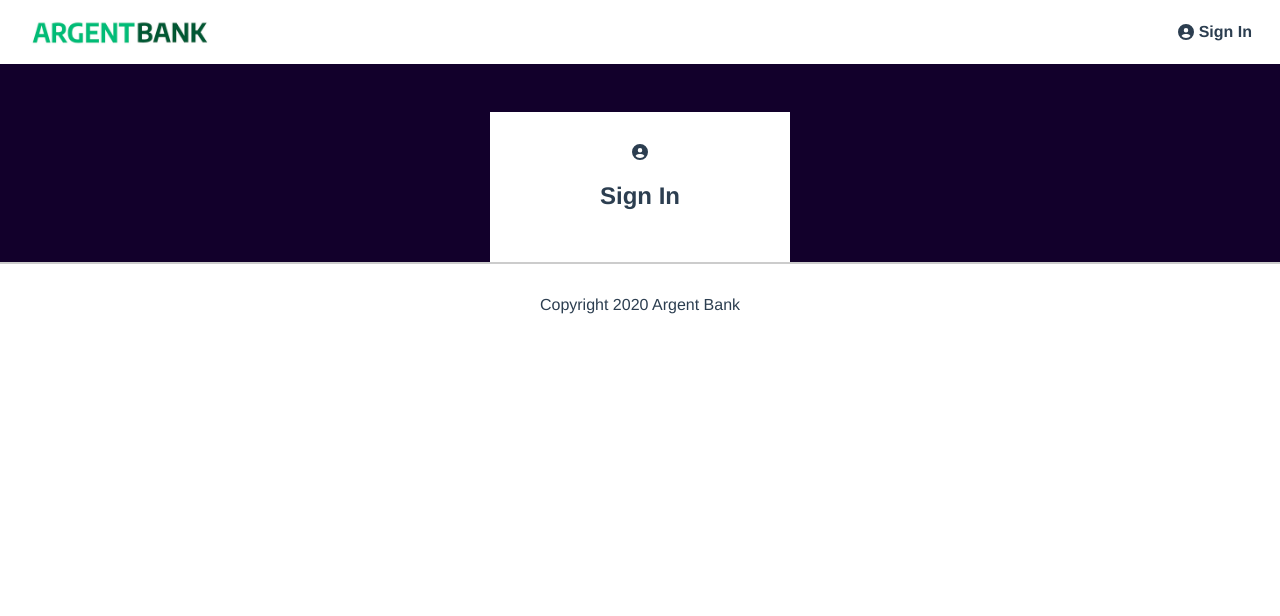
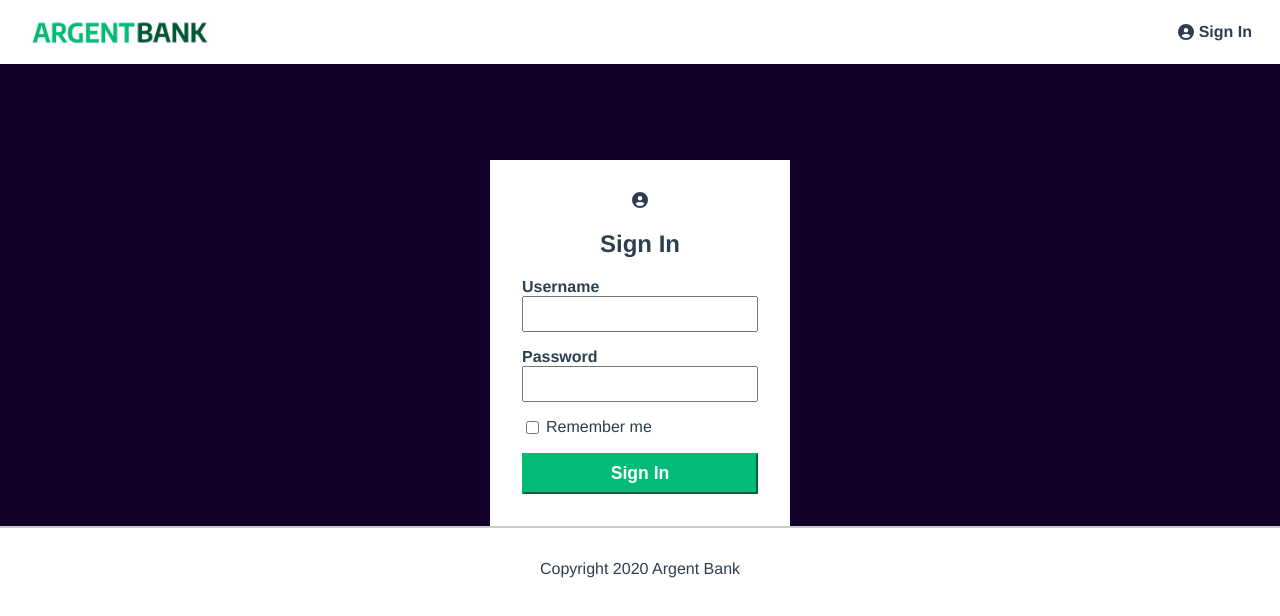
Before and after one commit to mchaum/argent-bank, a React (Create React App) app: page /sign-in in a window 1280 px wide. Shown: the top 616 px of the page. Built offline with nearby package versions, Linux system fonts and the light colour scheme.

Commit message:
Modifs login

```diff
--- a/package.json
+++ b/package.json
@@ -53,6 +53,7 @@
     "autoprefixer": "^10.4.19",
     "available-typed-arrays": "^1.0.7",
     "axe-core": "^4.7.0",
+    "axios": "^1.6.8",
     "axobject-query": "^3.2.1",
     "babel-jest": "^27.5.1",
     "babel-loader": "^8.3.0",
--- /dev/null
+++ b/src/app/store.js
@@ -0,0 +1,8 @@
+import { configureStore } from "@reduxjs/toolkit";
+import authReducer from "../features/auth/authSlice";
+
+export const store = configureStore({
+    reducer: {
+      auth: authReducer,
+    },
+  })
--- /dev/null
+++ b/src/components/Account.js
@@ -0,0 +1,18 @@
+import React from 'react';
+
+const Account = ({title, amount, content}) => {
+    return (
+        <section className="account">
+        <div className="account-content-wrapper">
+          <h3 className="account-title">{title}</h3>
+          <p className="account-amount">{amount}</p>
+          <p className="account-amount-description">{content}</p>
+        </div>
+        <div className="account-content-wrapper cta">
+          <button className="transaction-button">View transactions</button>
+        </div>
+      </section>
+    );
+};
+
+export default Account;
--- a/src/components/Form.js
+++ b/src/components/Form.js
@@ -1,13 +1,60 @@
-import React from 'react';
+import React, { useState } from 'react';
 import { FontAwesomeIcon } from '@fortawesome/react-fontawesome';
 import { faCircleUser } from '@fortawesome/free-solid-svg-icons';
+import { useDispatch } from 'react-redux';
+import { logIn } from '../features/auth/authSlice';
+import { useNavigate } from 'react-router';
 
 const Form = () => {
+
+    const [email, setEmail] = useState("");
+    const [password, setPassword] = useState("");
+
+    const navigate = useNavigate();
+    const dispatch = useDispatch();
+
+    const handleSubmit = (e) => {
+        console.log(email, password);
+        // Pour empêcher l'actualisation //
+        e.preventDefault();
+
+        dispatch(logIn({email, password})).then(action => {
+            navigate("/")
+        });
+    }
+
     return (
         <main className='main bg-dark'>
             <section className="sign-in-content">
                 <FontAwesomeIcon icon={faCircleUser} />
                 <h1>Sign In</h1>
+                <form onSubmit={handleSubmit}>
+                    <div className="input-wrapper">
+                        <label htmlFor="email">Username</label>
+                        <input
+                            type="email"
+                            id="email"
+                            value={email}
+                            // On store le input du champ //
+                            onChange={(e) => setEmail(e.target.value)} />
+                    </div>
+                    <div className="input-wrapper">
+                        <label htmlFor="password">Password</label>
+                        <input
+                            type="password"
+                            id="password"
+                            value={password}
+                            onChange={(e) => setPassword(e.target.value)} />
+                    </div>
+                    <div className="input-remember">
+                        <input type="checkbox" id="remember-me" /><label htmlFor="remember-me"
+                        >Remember me</label
+                        >
+                    </div>
+                    <button type="submit" className="sign-in-button">
+                        Sign In
+                    </button>
+                </form>
             </section>
         </main>
     );
--- /dev/null
+++ b/src/features/auth/authSlice.js
@@ -0,0 +1,43 @@
+import { createAsyncThunk, createSlice } from "@reduxjs/toolkit";
+import axios from "axios";
+
+const initialState = {
+    currentUser: undefined,
+    isLoading: false,
+}
+
+export const logIn = createAsyncThunk(
+    'auth/login',
+    async(userData) => {
+    try {
+        const response = await axios.post(
+            "http://localhost:3001/api/v1/user/login", {
+                email: email,
+                password: password,
+              });
+              const token = response.data.body.token;
+            localStorage.setItem('token', token)
+            return response.data.user;
+    } catch (err) {
+        return thunkAPI.rejectWithValue(err.data.errors);
+    }
+})
+
+const authSlice = createSlice({
+    name: "auth",
+    initialState,
+    extraReducers: builder => {
+        builder.addCase(logIn.pending, (state)=> {
+            state.isLoading = true;
+        })
+        builder.addCase(logIn.fulfilled, (state, action) => {
+            state.isLoading = false;
+            state.currentUser = action.payload;
+        })
+        builder.addCase(logIn.rejected, (state) => {
+            state.isLoading = false;
+        })
+    }
+})
+
+export default authSlice.reducer;
--- a/src/index.js
+++ b/src/index.js
@@ -1,8 +1,13 @@
 import React from 'react';
 import ReactDOM from 'react-dom/client';
 import App from './App';
+import { Provider } from "react-redux";
+import { store } from './app/store';
+
 
 const root = ReactDOM.createRoot(document.getElementById('root'));
 root.render(
+    <Provider store={store}>
     <App />
+    </Provider>
 );
--- a/src/pages/User.js
+++ b/src/pages/User.js
@@ -1,47 +1,33 @@
 import React from 'react';
 import Header from '../components/Header';
 import Footer from '../components/Footer';
+import Account from '../components/Account';
 
 const User = () => {
     return (
         <>
         <Header />
-        <main class="main bg-dark-user">
-      <div class="header">
+        <main className="main bg-dark-user">
+      <div className="header">
         <h1>Welcome back<br />Tony Jarvis!</h1>
-        <button class="edit-button">Edit Name</button>
+        <button className="edit-button">Edit Name</button>
       </div>
-      <h2 class="sr-only">Accounts</h2>
-      <section class="account">
-        <div class="account-content-wrapper">
-          <h3 class="account-title">Argent Bank Checking (x8349)</h3>
-          <p class="account-amount">$2,082.79</p>
-          <p class="account-amount-description">Available Balance</p>
-        </div>
-        <div class="account-content-wrapper cta">
-          <button class="transaction-button">View transactions</button>
-        </div>
-      </section>
-      <section class="account">
-        <div class="account-content-wrapper">
-          <h3 class="account-title">Argent Bank Savings (x6712)</h3>
-          <p class="account-amount">$10,928.42</p>
-          <p class="account-amount-description">Available Balance</p>
-        </div>
-        <div class="account-content-wrapper cta">
-          <button class="transaction-button">View transactions</button>
-        </div>
-      </section>
-      <section class="account">
-        <div class="account-content-wrapper">
-          <h3 class="account-title">Argent Bank Credit Card (x8349)</h3>
-          <p class="account-amount">$184.30</p>
-          <p class="account-amount-description">Current Balance</p>
-        </div>
-        <div class="account-content-wrapper cta">
-          <button class="transaction-button">View transactions</button>
-        </div>
-      </section>
+      <h2 className="sr-only">Accounts</h2>
+      <Account
+        title={"Argent Bank Checking (x8349)"}
+        amount={"$2,082.79"}
+        content={"Available Balance"}
+        />
+        <Account
+        title={"Argent Bank Savings (x6712)"}
+        amount={"$10,928.42"}
+        content={"Available Balance"}
+        />
+      <Account
+        title={"Argent Bank Credit Card (x8349)"}
+        amount={"$184.30"}
+        content={"Current Balance"}
+        />
     </main>
     <Footer />
     </>
--- a/src/style/style.css
+++ b/src/style/style.css
@@ -271,7 +271,7 @@ html {
 .bg-dark-user {
     background-color: #12002b;
     padding: 1px;
-  }
+}
 
 .account {
     display: flex;
@@ -348,3 +348,52 @@ html {
         width: 200px;
     }
 }
+
+.sign-in-button {
+    display: block;
+    width: 100%;
+    padding: 8px;
+    font-size: 1.1rem;
+    font-weight: bold;
+    margin-top: 1rem;
+    border-color: #00bc77;
+    background-color: #00bc77;
+    color: #fff;
+}
+
+.sign-in-content {
+    box-sizing: border-box;
+    background-color: white;
+    width: 300px;
+    margin: 0 auto;
+    margin-top: 3rem;
+    padding: 2rem;
+}
+
+.sign-in-icon {
+    font-size: 5rem;
+}
+
+.input-remember {
+    display: flex;
+}
+
+.input-remember label {
+    margin-left: 0.25rem;
+}
+
+.input-wrapper {
+    display: flex;
+    flex-direction: column;
+    text-align: left;
+    margin-bottom: 1rem;
+}
+
+.input-wrapper label {
+    font-weight: bold;
+}
+
+.input-wrapper input {
+    padding: 5px;
+    font-size: 1.2rem;
+}
```
Also changed, not shown: src/components/UserEdit.js (added, +11 -0 lines), 1 other file (tests, documents, lock files or other folders).
